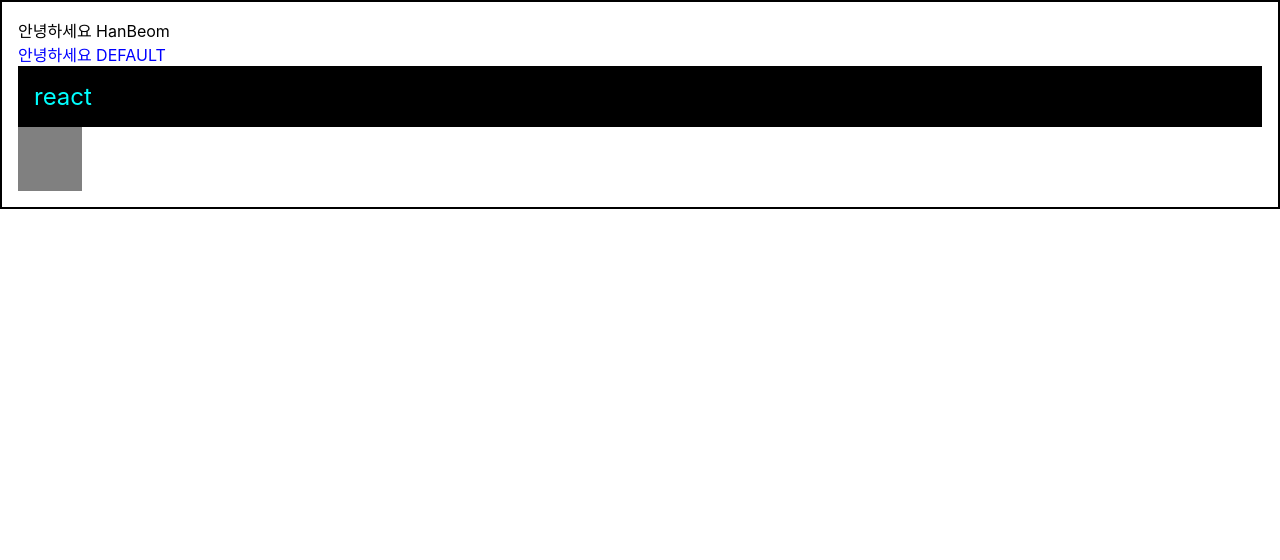
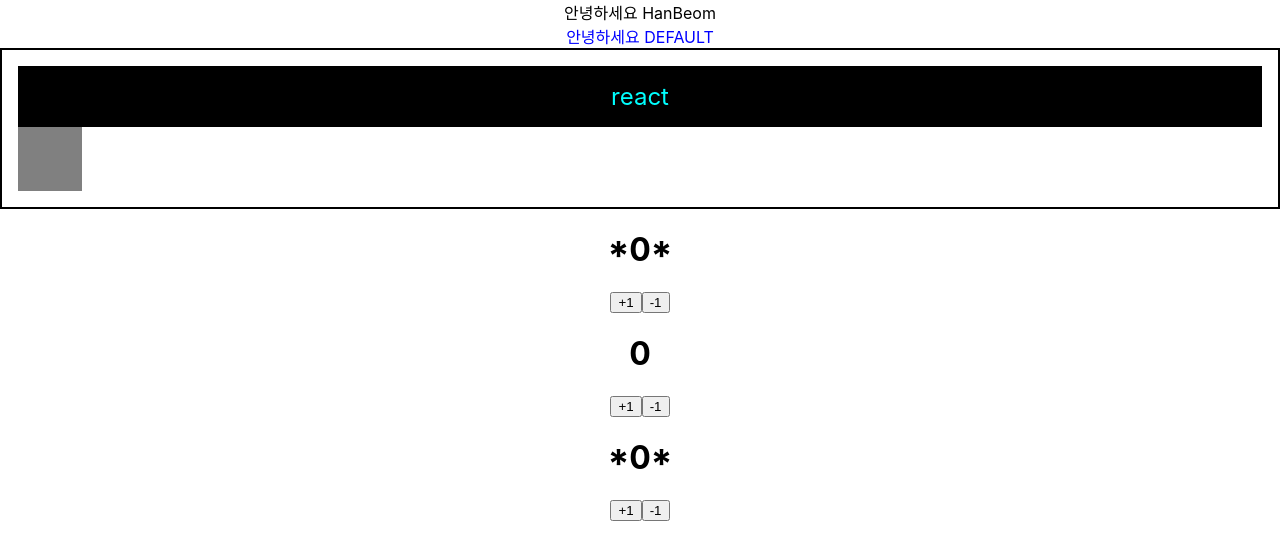
Before and after one commit to fronkker/ts-react-tutorial, a React (Create React App) app: page / in a window 1280 px wide. Shown: the top 560 px of the page. Built offline with nearby package versions, Linux system fonts and the light colour scheme.

Commit message:
7. useState 를 통해 컴포넌트에서 바뀌는 값 관리하기

```diff
--- a/src/App.tsx
+++ b/src/App.tsx
@@ -3,6 +3,7 @@ import logo from './logo.svg';
 import './App.css';
 import Hello from "./component/Hello";
 import Wrapper from "./component/Wrapper";
+import Counter from "./component/Counter";
 
 function App() {
   const name = 'react';
@@ -15,12 +16,17 @@ function App() {
   }
 
   return (
-    <Wrapper>
+    <div className="App">
       <Hello name="HanBeom"/>
       <Hello color="blue"/>
-      <div style={style}>{name}</div>
-      <div className="gray-box"/>
-    </Wrapper>
+      <Wrapper>
+        <div style={style}>{name}</div>
+        <div className="gray-box"/>
+      </Wrapper>
+      <Counter isSpecial={true} />
+      <Counter />
+      <Counter isSpecial />
+    </div>
   );
 }
 
--- /dev/null
+++ b/src/component/Counter.js
@@ -0,0 +1,26 @@
+import React, {useState} from 'react';
+
+function Counter({isSpecial = false}) {
+  const [number, setNumber] = useState(0);
+
+  const onIncrease = () => {
+    setNumber(prevNumber => prevNumber + 1);
+  }
+  const onDecrease = () => {
+    setNumber(Math.max(0, number - 1));
+  }
+
+  return (
+    <div>
+      <h1>
+        { isSpecial ? <b>*</b> : null }
+        {number}
+        { isSpecial && <b>*</b> }
+      </h1>
+      <button onClick={onIncrease}>+1</button>
+      <button onClick={onDecrease}>-1</button>
+    </div>
+  );
+}
+
+export default Counter;
--- a/src/component/Hello.js
+++ b/src/component/Hello.js
@@ -6,6 +6,10 @@ export default class Hello extends Component {
   }
 
   render() {
-    return <div style={{ color: this.props.color }}>안녕하세요 {this.props.name}</div>
+    return (
+      <div style={{ color: this.props.color }}>
+        안녕하세요 {this.props.name}
+      </div>
+    )
   }
 }
```
